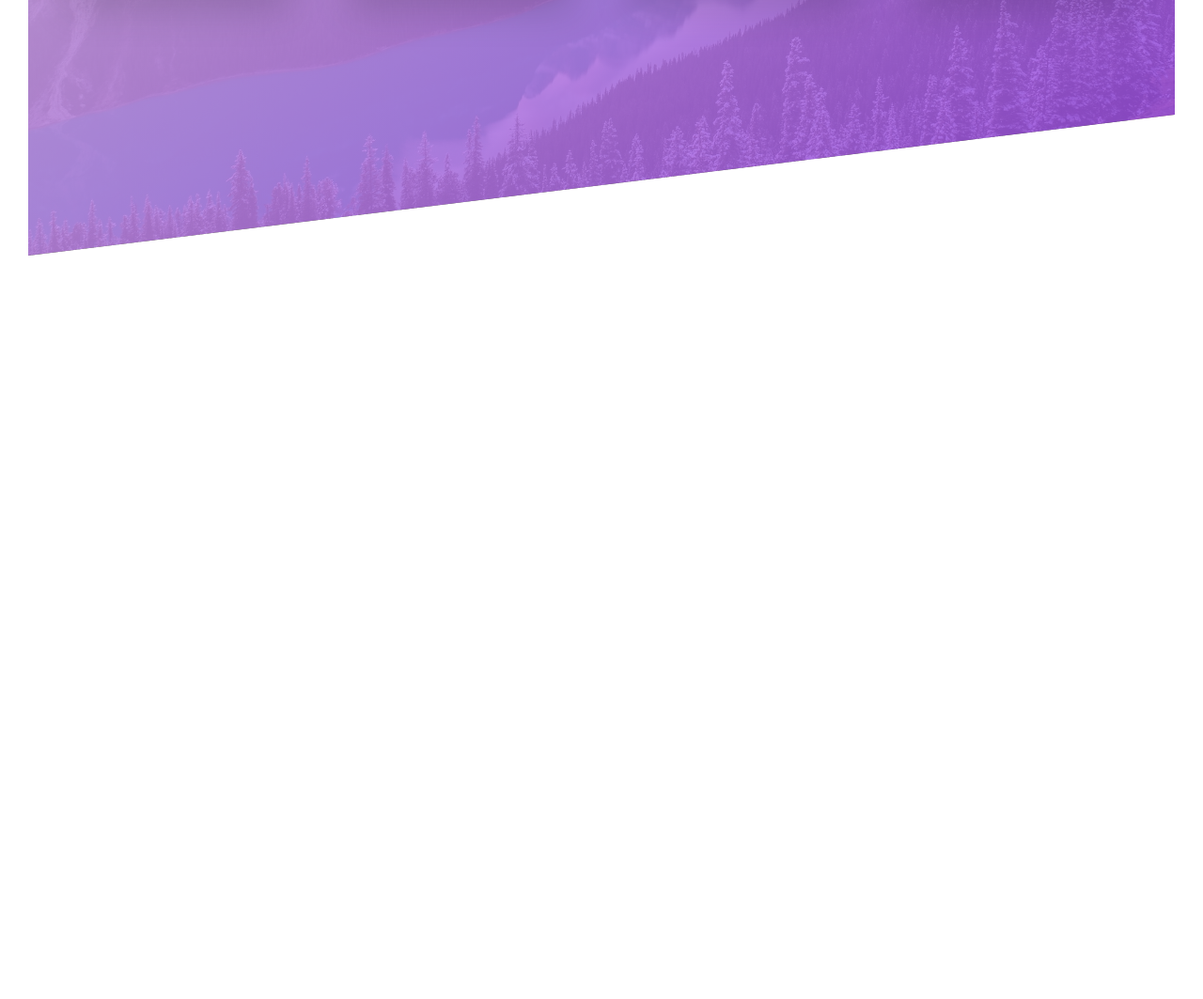
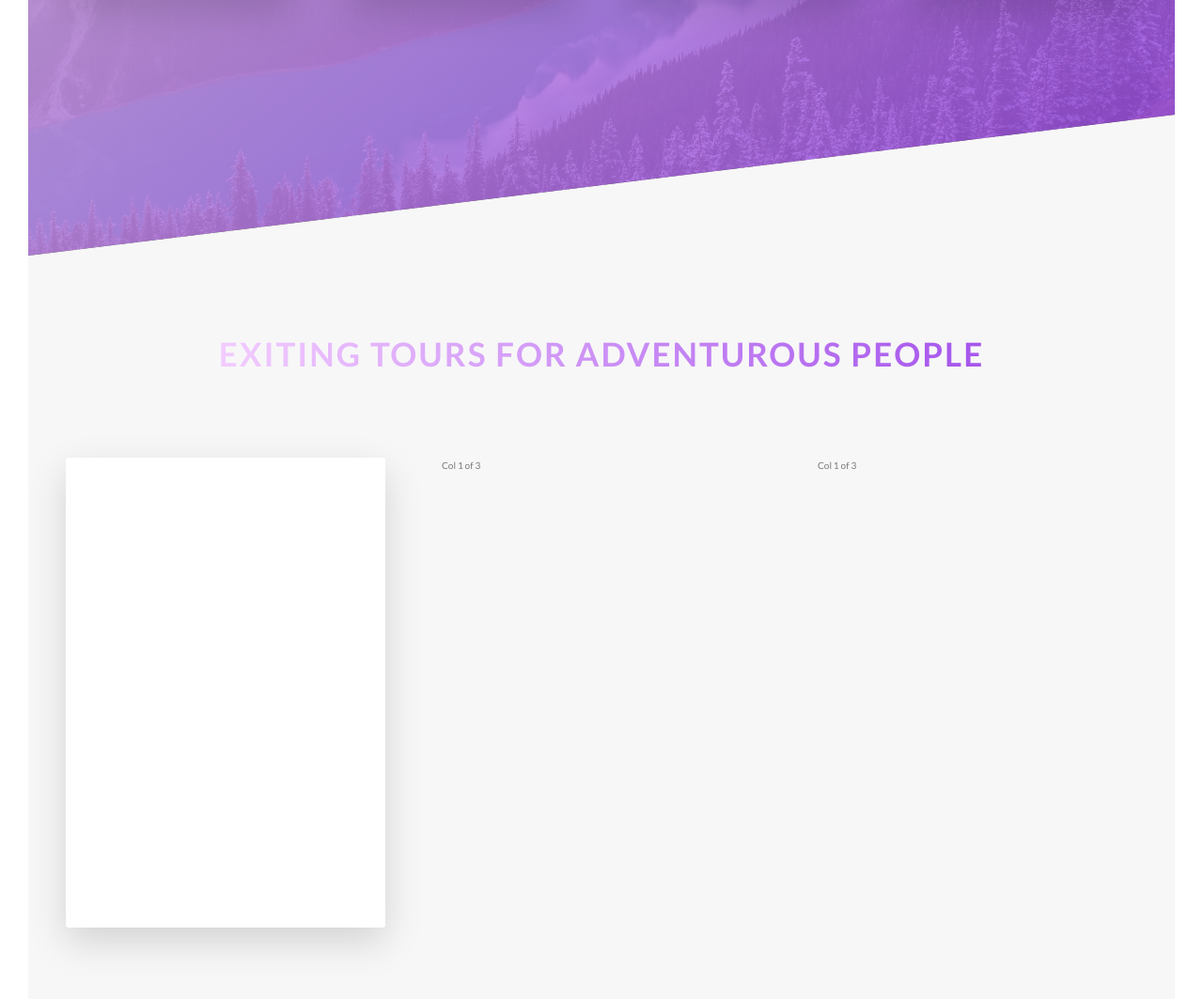
Before and after one commit to faiazhossain/Natours, a website: page index.html in a window 1280 px wide. Shown: the part 1988-3051 px from the top of the page at 94% size. Before the commit the page ends 2260 px from the top, so only its background shows below. Drawn offline with Linux system fonts and the light colour scheme.

Commit message:
card section added

```diff
--- a/index.html
+++ b/index.html
@@ -128,6 +128,25 @@
           </div>
         </div>
       </section>
+      <section class="section-tours">
+        <div class="u-center-text u-margin-bottom-big">
+          <h2 class="heading-secondary">
+            Exiting tours for adventurous people
+          </h2>
+        </div>
+        <div class="row">
+          <div class="col-1-of-3">
+            <div class="card">
+              <div class="card__side card__side--front">Front</div>
+              <div class="card__side card__side--back card__side--back-1">
+                Back
+              </div>
+            </div>
+          </div>
+          <div class="col-1-of-3">Col 1 of 3</div>
+          <div class="col-1-of-3">Col 1 of 3</div>
+        </div>
+      </section>
     </main>
     <!--
     <section class="grid-test">
--- a/sass/abstracts/_variables.scss
+++ b/sass/abstracts/_variables.scss
@@ -4,6 +4,12 @@ $color-primary-dark: #a555ec;
 $color-grey-dark: #777;
 $color-white: #fff;
 $color-black: #000;
+
+$color-secondary-light: #93bfcf;
+$color-secondary-dark: #6096b4;
+
+$color-tertiary-light: #9d3c72;
+$color-tertiary-dark: #7b2869;
 
 $color-grey-light-1: #f7f7f7;
 
--- /dev/null
+++ b/sass/components/_card.scss
@@ -0,0 +1,39 @@
+.card {
+  perspective: 150rem;
+  -moz-perspective: 150rem;
+  position: relative;
+  height: 50rem;
+  &__side {
+    height: 50rem;
+    width: 100%;
+    color: #fff;
+    font-size: 2rem;
+    transition: all 0.8s ease;
+    position: absolute;
+    top: 0;
+    left: 0;
+    backface-visibility: hidden;
+    border-radius: 3px;
+    box-shadow: 0 1.5rem 4rem rgba($color-black, 0.15);
+    &--front {
+      background-color: $color-white;
+    }
+    &--back {
+      transform: rotateY(180deg);
+      &-1 {
+        background-image: linear-gradient(
+          to right bottom,
+          $color-secondary-light,
+          $color-secondary-dark
+        );
+      }
+    }
+  }
+
+  &:hover &__side--front {
+    transform: rotateY(180deg);
+  }
+  &:hover &__side--back {
+    transform: rotateY(0);
+  }
+}
--- a/sass/main.scss
+++ b/sass/main.scss
@@ -9,9 +9,10 @@
 
 @import "pages/home";
 
+@import "components/button";
+@import "components/card";
+@import "components/composition";
+@import "components/feature-box";
+
 @import "layout/grid";
 @import "layout/header";
-
-@import "components/button";
-@import "components/composition";
-@import "components/feature-box";
--- a/sass/pages/_home.scss
+++ b/sass/pages/_home.scss
@@ -19,3 +19,9 @@
     transform: skewY(7deg);
   }
 }
+
+.section-tours {
+  background-color: $color-grey-light-1;
+  padding: 25rem 0 50rem 0;
+  margin-top: -10rem;
+}
```
Also changed, not shown: css/style.css.
